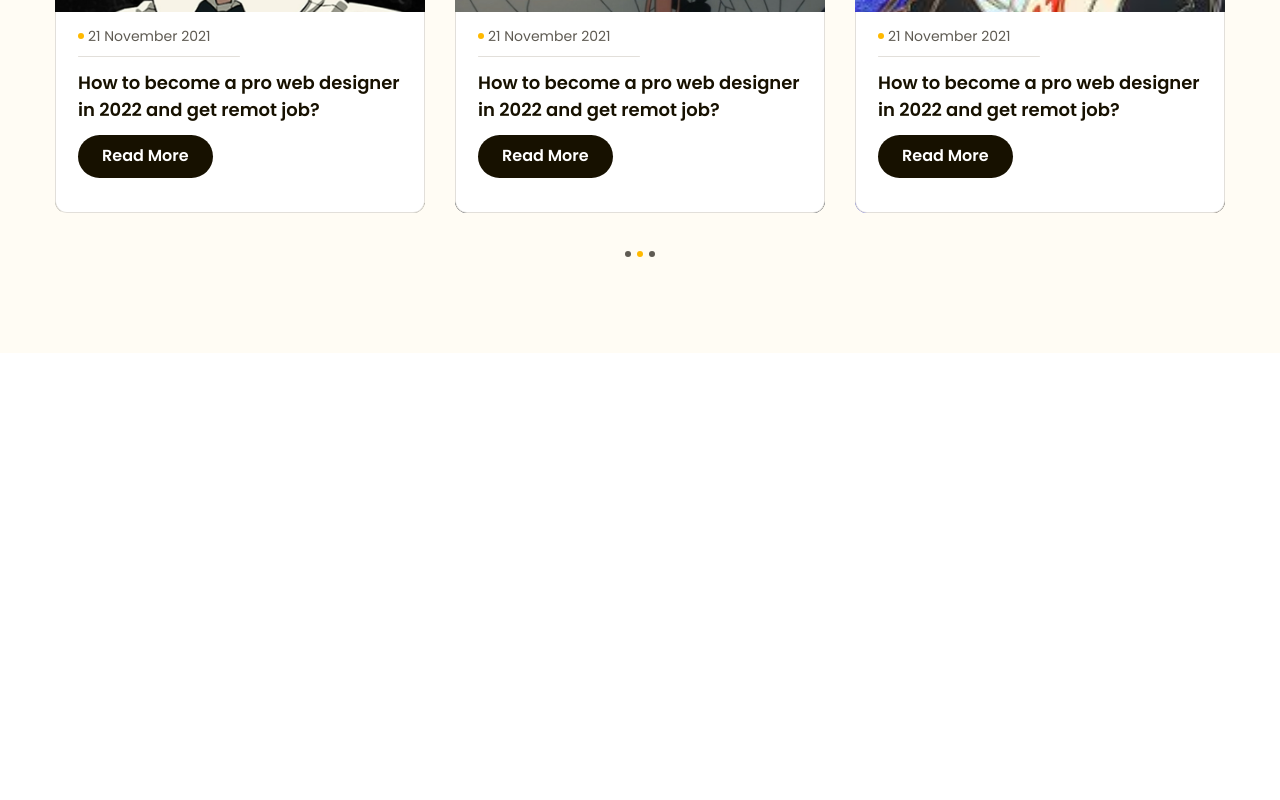
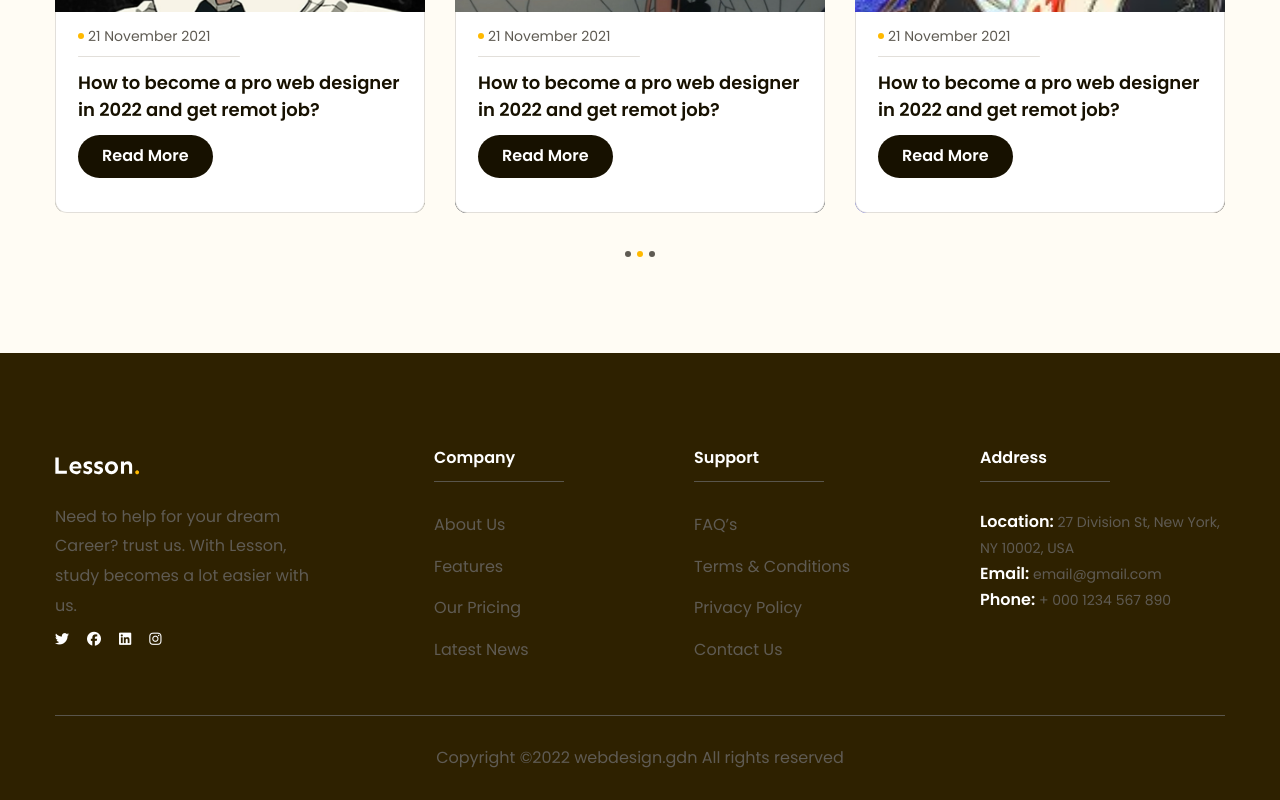
Before and after one commit to houtarouhyouka1203/lesson-site-project, a plain HTML site: page index.html in a window 1280 px wide. Shown: the part 4324-5124 px from the top of the page. Before the commit the page ends 4677 px from the top, so only its background shows below. Drawn offline with Linux system fonts and the light colour scheme.

Commit message:
houtarouhyouka1203 | added Footer container

```diff
--- a/index.html
+++ b/index.html
@@ -17,7 +17,6 @@
     <link rel="stylesheet" href="style.css">
 </head>
 <body>
-
     <header class="bar">
         <div class="wrapper content-margin">
             <div class="logo"></div>
@@ -216,7 +215,6 @@
                 </div>
             </div>
         </div>
-
         <div class="blog">
             <div class="wrapper content-margin">
                 <h2>Our blog</h2>
@@ -259,5 +257,84 @@
 
         </div>
     </main>
+    <footer>
+        <div class="wrapper content-margin">
+            <div class="section1">
+                <div class="sns">
+                    <div class="logo"></div>
+                    <p>Need to help for your dream Career? trust us. With Lesson, study becomes a lot easier with us.</p>
+                    <div class="sns-list">
+                        <a href="#!" class="item">
+                            <i class="fa-brands fa-twitter fa-sm"></i>
+                        </a>
+                        <a href="#!" class="item">
+                            <i class="fa-brands fa-facebook fa-sm"></i>
+                        </a>
+                        <a href="#!" class="item">
+                            <i class="fa-brands fa-linkedin fa-sm"></i>
+                        </a>
+                        <a href="#!" class="item">
+                            <i class="fa-brands fa-instagram fa-sm"></i>
+                        </a>
+                    </div>
+                </div>
+                <div class="sitemap">
+                    <div class="item">
+                        <h4>Company</h4>
+                        <div class="hr"></div>
+                        <ul>
+                            <li>
+                                <a href="#!">About Us</a>
+                            </li>
+                            <li>
+                                <a href="#!">Features</a>
+                            </li>
+                            <li>
+                                <a href="#!">Our Pricing</a>
+                            </li>
+                            <li>
+                                <a href="#!">Latest News</a>
+                            </li>
+                        </ul>
+                    </div>
+                    <div class="item">
+                        <h4>Support</h4>
+                        <div class="hr"></div>
+                        <ul>
+                            <li>
+                                <a href="#!">FAQ’s</a>
+                            </li>
+                            <li>
+                                <a href="#!">Terms & Conditions</a>
+                            </li>
+                            <li>
+                                <a href="#!">Privacy Policy</a>
+                            </li>
+                            <li>
+                                <a href="#!">Contact Us</a>
+                            </li>
+                        </ul>
+                    </div>
+                    <div class="item">
+                        <h4>Address</h4>
+                        <div class="hr"></div>
+                        <ul>
+                            <li>
+                                <span>Location:</span> 27 Division St, New York, NY 10002, USA
+                            </li>
+                            <li>
+                                <span>Email:</span> email@gmail.com
+                            </li>
+                            <li>
+                                <span>Phone:</span> + 000 1234 567 890
+                            </li>
+                        </ul>
+                    </div>
+                </div>
+            </div>
+            <div class="hr"></div>
+            <p class="copyright">Copyright ©2022 webdesign.gdn All rights reserved</p>
+        </div>
+    </footer>
 </body>
 </html>
--- a/style.css
+++ b/style.css
@@ -33,7 +33,7 @@ body {
         .card-list .card:hover > .desc {border-color: transparent;}
 
 /* Headers */
-    h1, h2, h3 {margin: 0;padding: 0;}
+    h1, h2, h3, h4 {margin: 0;padding: 0;}
     h1, h2, h3 { color: var(--color-2);font-weight: 700;}
     h1, h2 {font-family: 'Sen', sans-serif;}
     h1 {font-size: 5.8rem;line-height: 1.17;}
@@ -168,3 +168,30 @@ body {
             .newsfeed .card .hr {width: 50%;height: 1px;background: #E2DFDA; border-radius: 0.5px;}
         /* blog - scroll */
         .blog .scroll {justify-content: center;}
+    /* Footer */
+    footer {padding-top: 96px; display: flex; background: #2E2100; color: #807D74;}
+        footer .hr {height: 1px; background: #59554B;}
+        footer * {transition: .3s;}
+        footer .wrapper {display: flex;align-items: center; justify-content: center; flex-direction: column;}
+            /* Footer >> Section 1 */
+            footer .section1 {display: flex; align-items: flex-start; margin-bottom: 38px; justify-content: space-between; width: 100%;}
+                footer .section1 > * {flex-shrink: 0; flex-grow: 1; }
+                /* footer section1 >> sns */
+                footer .section1 .sns {flex-shrink: 1; max-width: 267px;}
+                    .sns .logo {background-image: url(./assets/img/logo/logo_w.svg);}
+                    .sns p {padding: 18px 0; line-height: 1.85;}
+                    .sns .sns-list {display: flex;align-items: center; gap: 18px;}
+                    .sns .sns-list a {display: inline-flex; align-items: center;}
+                    .sns i {color: var(--color-3);}
+                /* footer .section1 >> sitemap */
+                footer .section1 .sitemap {display: flex; align-items: flex-start; gap: 130px; margin-left: auto; justify-content: flex-end;}
+                    /* Sitemap's item */
+                    .sitemap .item {flex-shrink: 0; max-width: 245px;}
+                    .sitemap .item h4 {font-weight: 600;color: var(--color-3);}
+                    .sitemap .item .hr {width: 130px; margin: 14px 0 28px;}
+                    .sitemap .item ul li {font-size: 1.4rem; line-height: 1.85;}
+                        .sitemap .item ul a {display: inline-block; margin-bottom: 12px; line-height: 1.85;}
+                        .sitemap .item ul a:hover, .sitemap .item ul li span {color: var(--color-3); font-weight: 600;}
+            /* Footer >> hr */
+            footer .hr {width: 100%; margin-bottom: 28px;}
+            footer .copyright {text-align: center; margin-bottom: 28px;}
```
Also changed, not shown: assets/img/logo/logo_w.svg (added).
